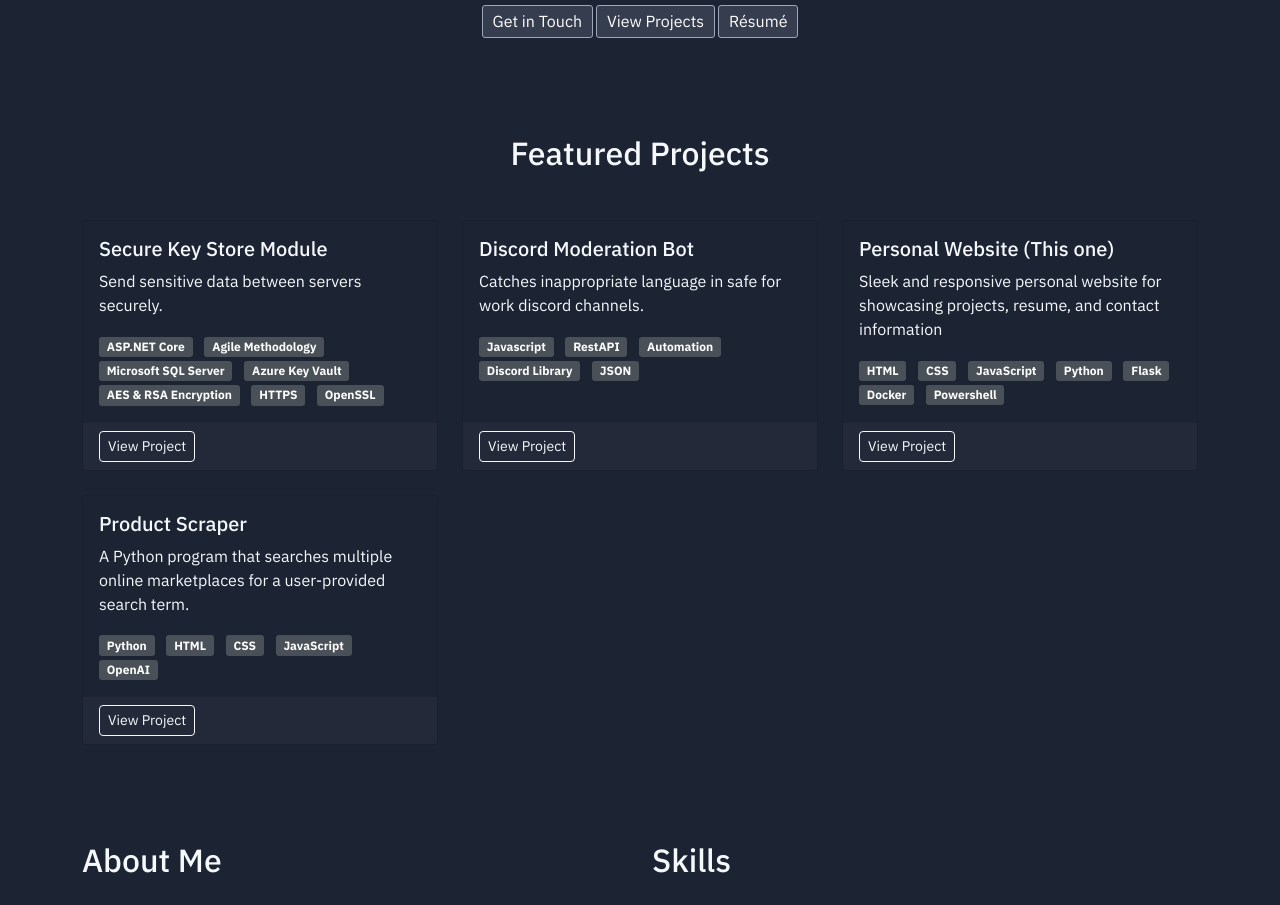
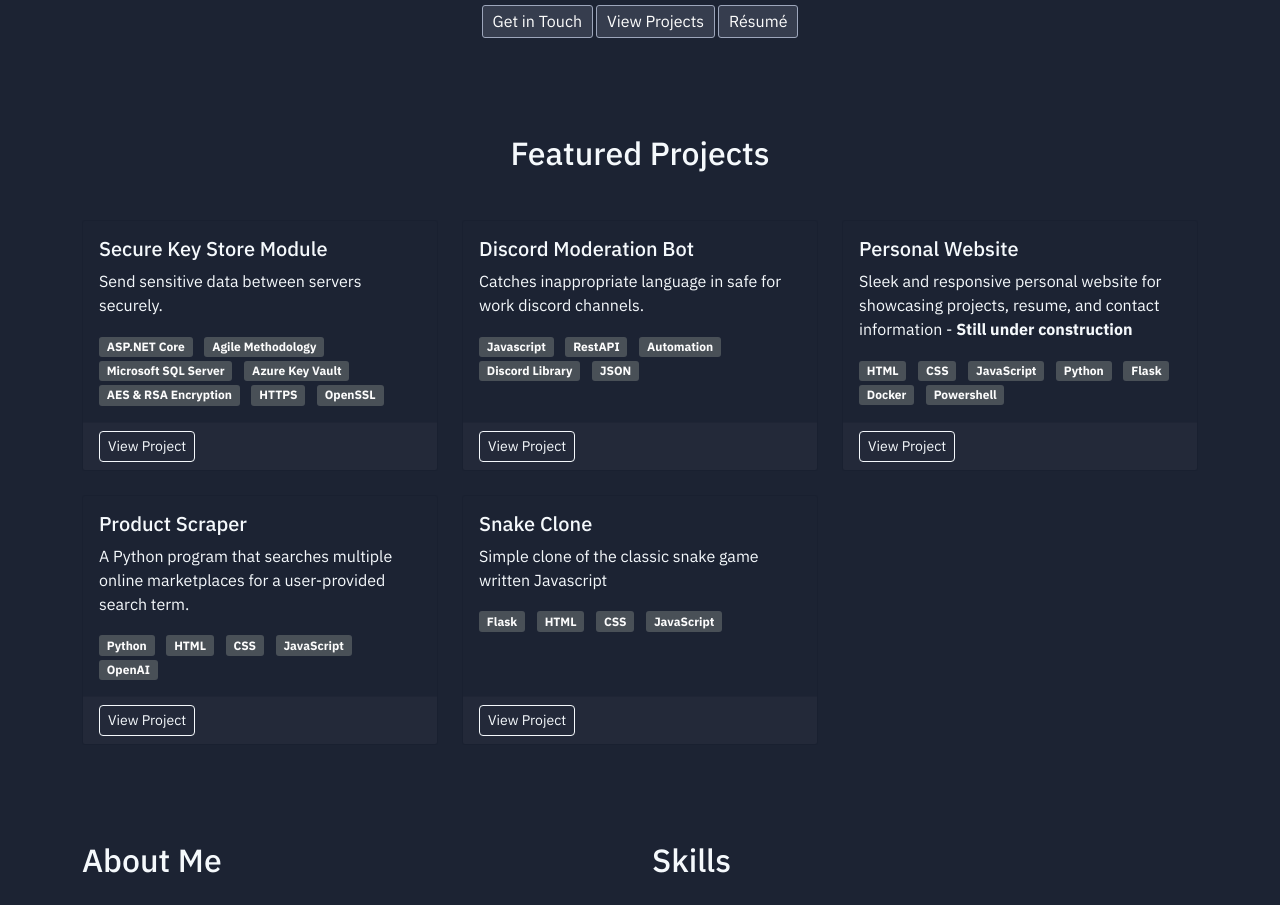
Before and after one commit to Marito1256/PersonalSite, a Flask app: page / in a window 1280 px wide. Shown: the part 236-1141 px from the top of the page. Run offline with Flask 3, Linux system fonts and the light colour scheme; some libraries are stand-ins or nearby versions.

Commit message:
added the Snake Clone as one of the featured projects

```diff
--- a/templates/index.html
+++ b/templates/index.html
@@ -106,9 +106,9 @@
                 <div class="col-md-6 col-lg-4">
                     <div class="card h-100 project-card">
                         <div class="card-body">
-                            <h5 class="card-title">Personal Website (This one)</h5>
+                            <h5 class="card-title">Personal Website</h5>
                             <p class="card-text">Sleek and responsive personal website for showcasing projects, resume,
-                                and contact information</p>
+                                and contact information - <b>Still under construction</b></p>
                             <div class="tech-stack">
                                 <span class="badge badgeBackground">HTML</span>
                                 <span class="badge badgeBackground">CSS</span>
@@ -140,6 +140,24 @@
                         </div>
                         <div class="card-footer">
                             <a href="/Scraper" class="btn btn-sm btn-outline-light">View Project</a>
+                        </div>
+                    </div>
+                </div>
+                <!-- Project 5 -->
+                <div class="col-md-6 col-lg-4">
+                    <div class="card h-100 project-card">
+                        <div class="card-body">
+                            <h5 class="card-title">Snake Clone</h5>
+                            <p class="card-text">Simple clone of the classic snake game written Javascript</p>
+                            <div class="tech-stack">
+                                <span class="badge badgeBackground">Flask</span>
+                                <span class="badge badgeBackground">HTML</span>
+                                <span class="badge badgeBackground">CSS</span>
+                                <span class="badge badgeBackground">JavaScript</span>
+                            </div>
+                        </div>
+                        <div class="card-footer">
+                            <a href="/SnakeGame" class="btn btn-sm btn-outline-light">View Project</a>
                         </div>
                     </div>
                 </div>
```
